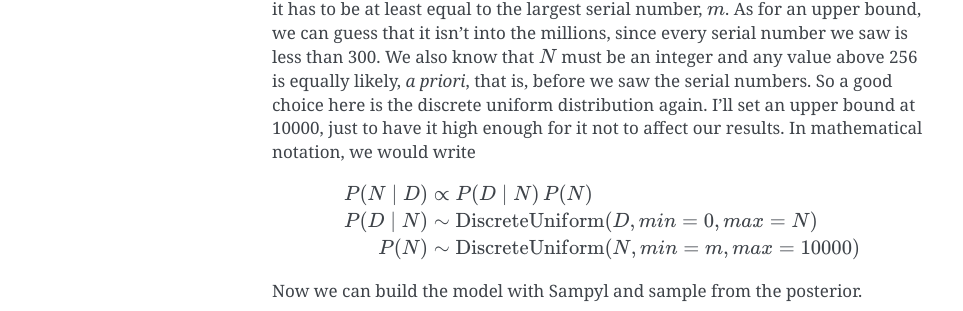
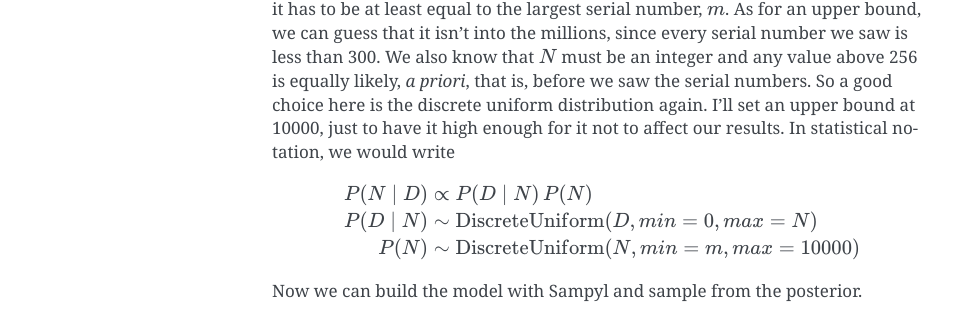
Before and after one commit to mcleonard/sampyl, a Sphinx documentation site: the page built from docs/examples/german_tank_problem.rst, in a window 1280 px wide. Shown: the part 559-870 px from the top of the page, without its empty margins (148-1111 px from the left). Built offline with Sphinx 7.4.7, drawn with Linux system fonts in a browser that asks for light colours.

Commit message:
Changed the word mathematical to statistical. More correct.

```diff
--- a/docs/examples/german_tank_problem.rst
+++ b/docs/examples/german_tank_problem.rst
@@ -14,7 +14,7 @@ Since we are Bayesianists, we don't want a singular estimate, we want a probabil
 
 To build the model, first let's think about the likelihood, :math:`P(D \mid N)`. For those not familiar with statistical notation, this is the probability that we would see these serial numbers, given the total number of tanks. To decide how to model the likelihood, we can think about how we would create our data. Simply, we just have some number of tanks, with serial numbers :math:`1, 2, 3, ..., N`, and we uniformly draw four tanks from the group. Therefore, we should use a discrete uniform distribution.
 
-Next, we want to consider our prior information about :math:`N`, :math:`P(N)`. We know that it has to be at least equal to the largest serial number, :math:`m`. As for an upper bound, we can guess that it isn't into the millions, since every serial number we saw is less than 300. We also know that :math:`N` must be an integer and any value above 256 is equally likely, *a priori*, that is, before we saw the serial numbers. So a good choice here is the discrete uniform distribution again. I'll set an upper bound at 10000, just to have it high enough for it not to affect our results. In mathematical notation, we would write
+Next, we want to consider our prior information about :math:`N`, :math:`P(N)`. We know that it has to be at least equal to the largest serial number, :math:`m`. As for an upper bound, we can guess that it isn't into the millions, since every serial number we saw is less than 300. We also know that :math:`N` must be an integer and any value above 256 is equally likely, *a priori*, that is, before we saw the serial numbers. So a good choice here is the discrete uniform distribution again. I'll set an upper bound at 10000, just to have it high enough for it not to affect our results. In statistical notation, we would write
 
 .. math ::
     P(N \mid D) &\propto P(D \mid N) \, P(N) \\
```
